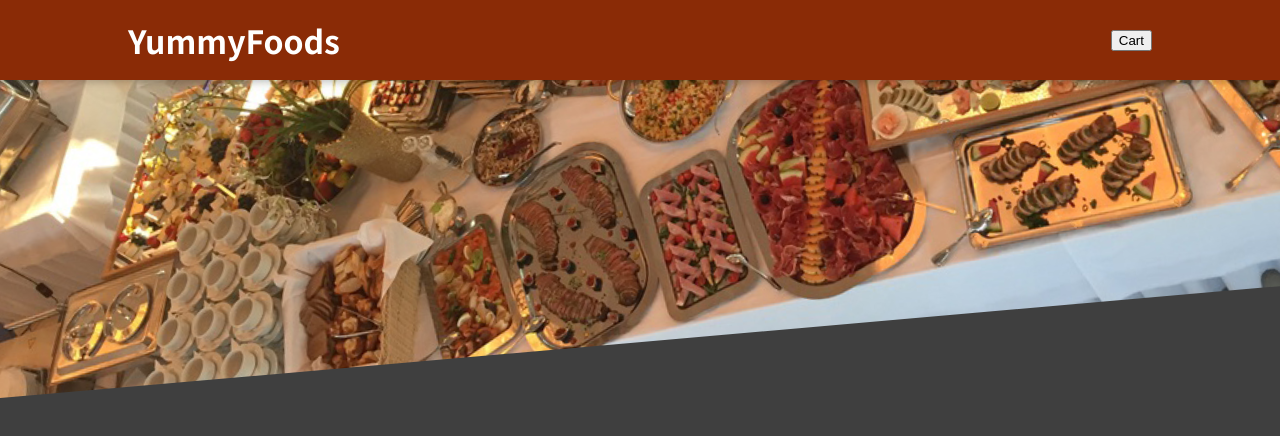
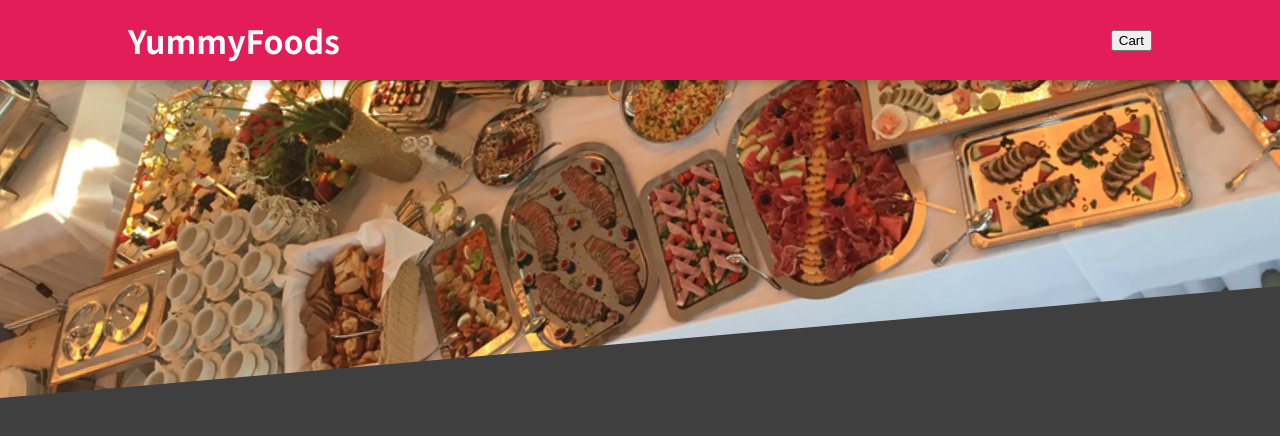
Before and after one commit to harveygleeson/Food-Order-App, a JavaScript app: page / in a window 1280 px wide. Shown: the top 436 px of the page. Built offline with nearby package versions, Linux system fonts and the light colour scheme.

Commit message:
Tidied header

```diff
--- a/src/App.js
+++ b/src/App.js
@@ -2,9 +2,9 @@ import Header from "./components/Layout/Header";
 
 function App() {
   return (
-    <div>
+    <>
       <Header />
-    </div>
+    </>
   );
 }
 
--- a/src/components/Layout/Header.module.css
+++ b/src/components/Layout/Header.module.css
@@ -4,7 +4,7 @@
   left: 0;
   width: 100%;
   height: 5rem;
-  background-color: #8a2b06;
+  background-color: #e21d58;
   color: white;
   display: flex;
   justify-content: space-between;
```
